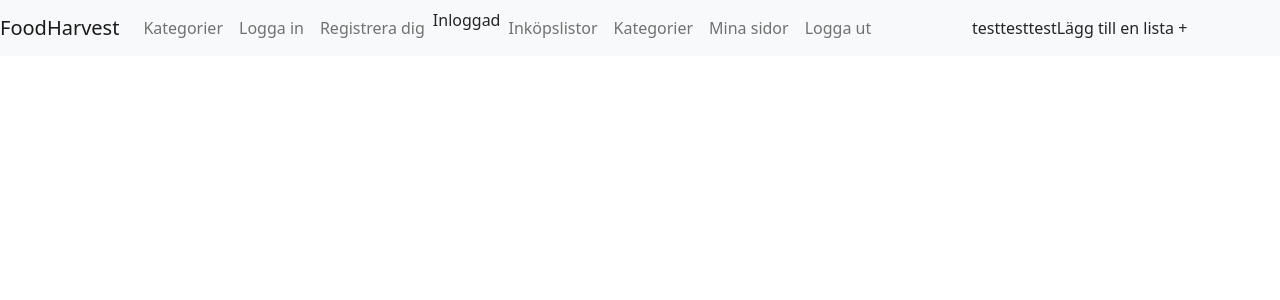
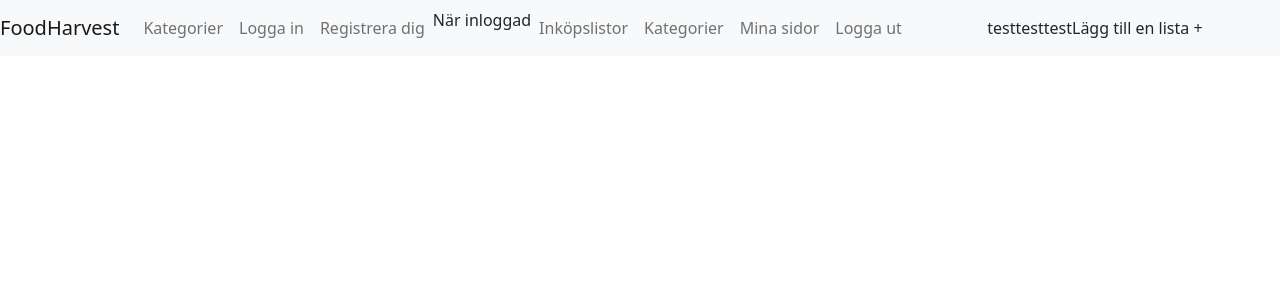
Before and after one commit to MikaelS1000RR/FoodHarvest, a React (Create React App) app in the folder frontend/: page / in a window 1280 px wide. Shown: the top 300 px of the page. Built offline with nearby package versions, Linux system fonts and the light colour scheme.

Commit message:
Fixed typo

```diff
--- a/frontend/src/components/Navbar.jsx
+++ b/frontend/src/components/Navbar.jsx
@@ -45,7 +45,7 @@ const Example = (props) => {
               <NavLink href="/register/">Registrera dig</NavLink>
             </NavItem>
             {/* Logged in */}
-            <div>Inloggad</div>
+            <div>När inloggad</div>
             <NavItem>
               <NavLink href="myProductListPage">Inköpslistor</NavLink>
             </NavItem>
```
